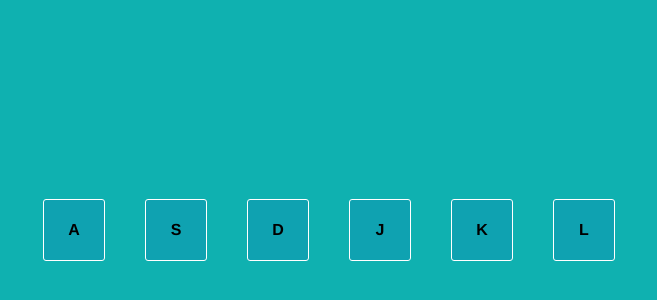
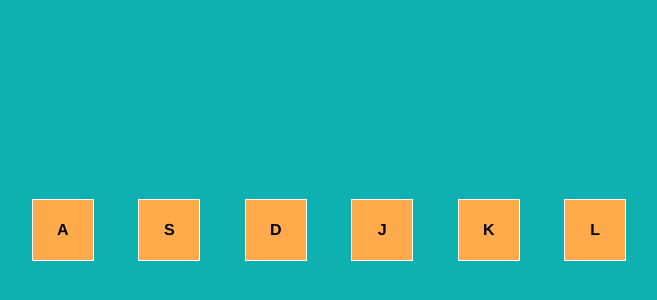
Before and after one commit to cecialbero/js-small-apps, a plain HTML site: page 01-DrumKit/index.html in a window 1280 px wide. Shown: the part 170-470 px from the top of the page, without its empty margins (311-968 px from the left). Drawn offline with Linux system fonts and the light colour scheme.

Commit message:
Set the buttons bg color to orange and rename the play class by playing

```diff
--- a/01-DrumKit/index.html
+++ b/01-DrumKit/index.html
@@ -16,37 +16,39 @@
       font-family: helvetica, arial, sans-serif;
     }
 
-    section {
-      display: flex;
-      flex-direction: row;
+    ul {
+      width: 80%;
+      text-align: center;
+      padding-left: 0;
     }
 
-    div {
+    li {
+      display: inline-block;
+      list-style: none;
       width: 60px;
       height: 60px;
-      background-color: #0FA2B1;
+      background-color: #ffab4c;
       border: 1px solid #FFF;
-      border-radius: 3px;
       line-height: 60px;
       text-align: center;
       font-weight: bold;
-      margin: 0 20px;
+      margin: 20px;
     }
 
-    .play {
+    .playing {
       outline: 2px solid #FFF;
-      background-color: #0C7F8A;
+      background-color: #ff961e;
     }
   </style>
   <body>
-    <section>
-      <div data-key="65" class="key">A</div>
-      <div data-key="83" class="key">S</div>
-      <div data-key="68" class="key">D</div>
-      <div data-key="74" class="key">J</div>
-      <div data-key="75" class="key">K</div>
-      <div data-key="76" class="key">L</div>
-    </section>
+    <ul>
+      <li data-key="65" class="key">A</li>
+      <li data-key="83" class="key">S</li>
+      <li data-key="68" class="key">D</li>
+      <li data-key="74" class="key">J</li>
+      <li data-key="75" class="key">K</li>
+      <li data-key="76" class="key">L</li>
+    </ul>
     <audio data-key="65" src="sounds/drum01.mp3"></audio>
     <audio data-key="83" src="sounds/drum02.mp3"></audio>
     <audio data-key="68" src="sounds/drum03.mp3"></audio>
```
